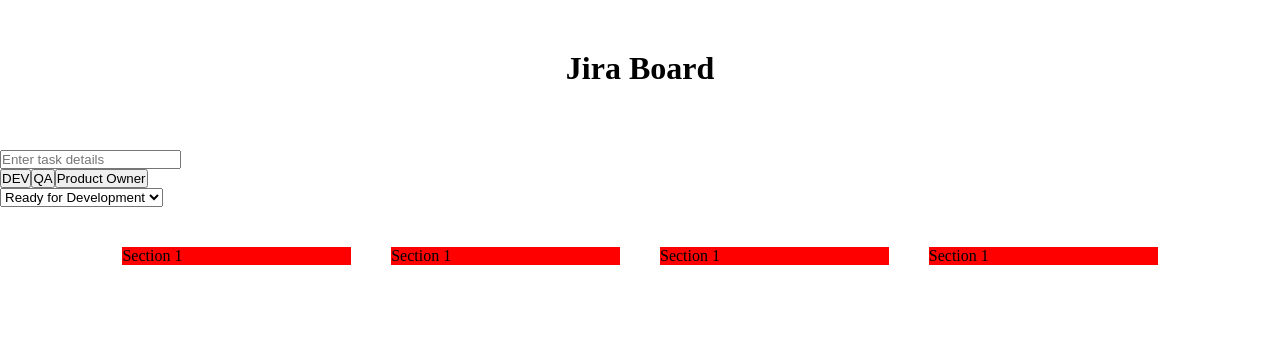
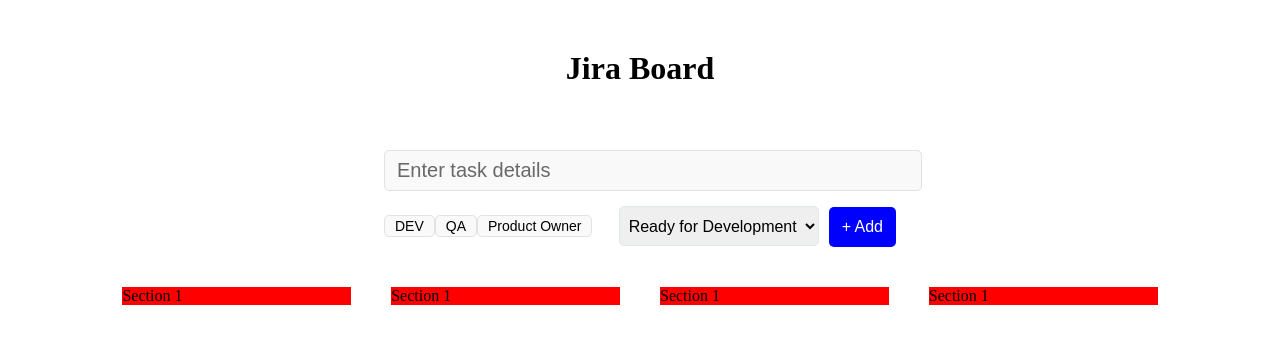
Before and after one commit to Akanksha0802-ss/ReactJs-with-TS, a React app in the folder module-4/jiraboard/: page / in a window 1280 px wide. Shown: the top 344 px of the page. Built offline with nearby package versions, Linux system fonts and the light colour scheme; the HTML template or start-up script is replaced by a standard one.

Commit message:
jiraboard miniproject lecture-4 updated TaskForm components

```diff
--- a/module-4/jiraboard/src/components/TaskForm/task-form.css
+++ b/module-4/jiraboard/src/components/TaskForm/task-form.css
@@ -0,0 +1,64 @@
+.app_header {
+  display: flex;
+  align-items: center;
+  justify-content: center;
+}
+
+.app_header > form {
+    width: 40%;
+}
+
+.task_input{
+  font-size: 20px;
+  font-weight: 500;
+  background-color: #f9f9f9;
+  color: #000;
+  border: 1px solid #dfe3e6;
+  border-radius: 5px;
+  padding: 8px 12px;
+  margin-bottom: 15px;
+  width: 100%;
+}
+
+.task_input::placeholder {
+    color: #686868;
+}
+
+.task_form_bottom {
+    display: flex;
+    align-items: center;
+    justify-content: space-between;
+}
+
+.tag {
+  font-size: 14px;
+  font-weight: 500;
+  background-color: #f9f9f9;
+  border: 1px solid #dfe3e6;
+  border-radius: 5px;
+  padding: 2px 10px;
+  cursor: pointer;
+}
+
+.task_status{
+    font-size: 16px;
+    font-weight: 500;
+    border: 1px solid #dfe8e6;
+    border-radius: 5px;
+    width: 200px;
+    height: 40px;
+    padding: 0 5px;
+}
+
+.task_submit {
+    font-size: 16px;
+    font-weight: 500;
+    background-color: blue;
+    color: #fff;
+    border-radius: 5px;
+    height: 40px;
+    padding: 3px 13px;
+    border: none;
+    cursor: pointer;
+    margin-left: 10px;
+}
--- a/module-4/jiraboard/src/components/TaskForm/task-form.jsx
+++ b/module-4/jiraboard/src/components/TaskForm/task-form.jsx
@@ -5,17 +5,24 @@
     <header className="app_header">
         <form>
             <input type="text" className="task_input" placeholder="Enter task details"/>
-            <div className="">
+            <div className="task_form_bottom">
+                <div>
                     <button className="tag">DEV</button>
                     <button className="tag">QA</button>
                     <button className="tag">Product Owner</button>
                 </div>
+                <div>
                 <select className="task_status">
                 <option value="Ready for Development">Ready for Development</option>
                 <option value="In Progress">In Progress</option>
                 <option value="Ready for test">Ready for test</option>
                 <option value="Closed">Closed</option>
                 </select>
+                <button type="submit" className="task_submit">
+                    + Add
+                </button>
+                </div>
+            </div>
         </form>
     </header>
   )
```
Lines whose indentation alone changed are shown as unchanged.
